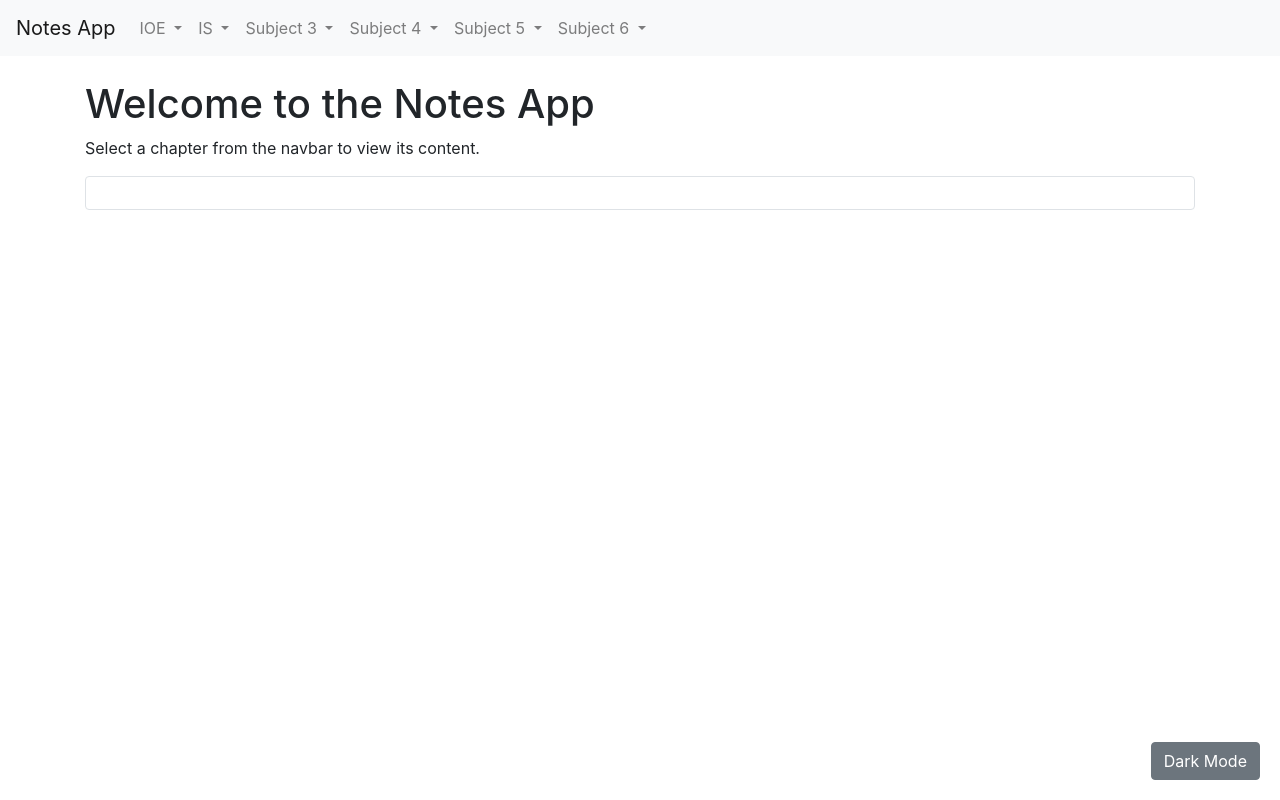
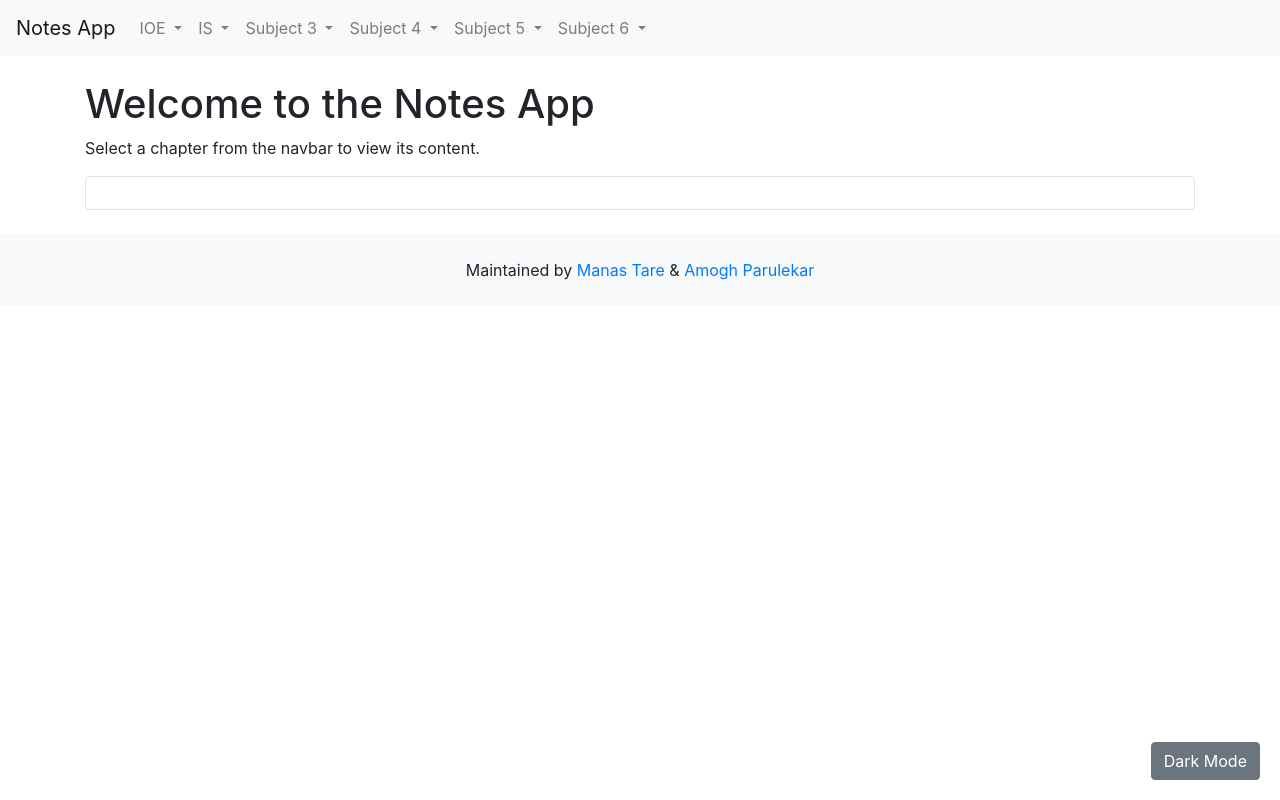
Before and after one commit to MagnusAustin/Notes, a plain HTML site: page index.html in a window 1280 px wide. Drawn offline with nearby package versions, Linux system fonts and the light colour scheme.

Commit message:
Added Footer

```diff
--- a/index.html
+++ b/index.html
@@ -158,6 +158,15 @@
         <div id="chapter-content" class="border rounded p-3"></div>
     </div>
 
+    <!-- Footer -->
+    <footer class="bg-light text-center text-lg-start mt-4">
+        <div class="container p-4">
+            <div class="text-center">
+                <p class="mb-0">Maintained by <a href="https://www.linkedin.com/in/manas-tare-a69456278/">Manas Tare</a> & <a href="https://www.linkedin.com/in/amoghparulekar14072003/">Amogh Parulekar</a></p>
+            </div>
+        </div>
+    </footer>
+
     <!-- Dark Mode Toggle Button -->
     <button class="btn btn-secondary dark-mode-toggle" id="darkModeToggle">Dark Mode</button>
 
```
